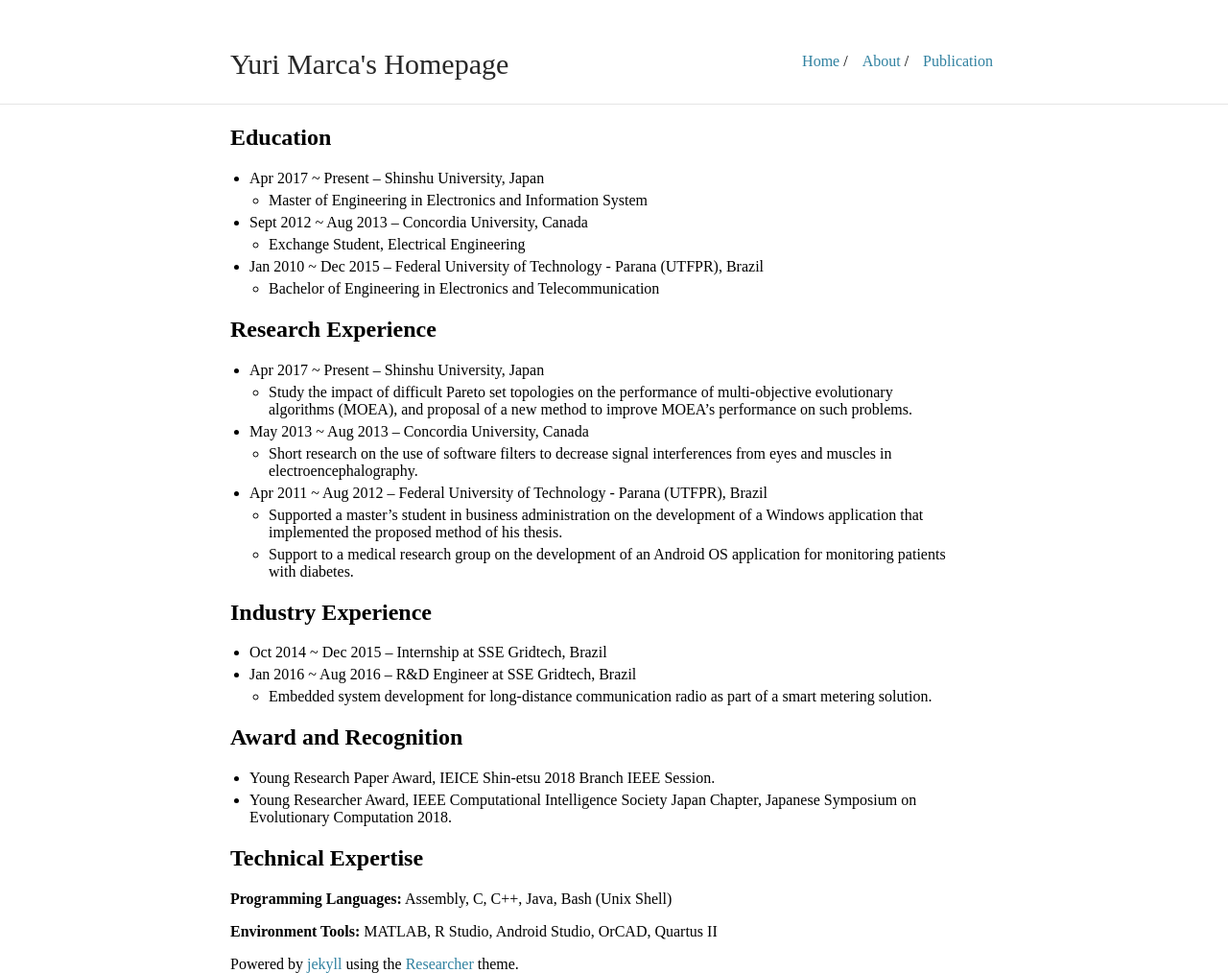
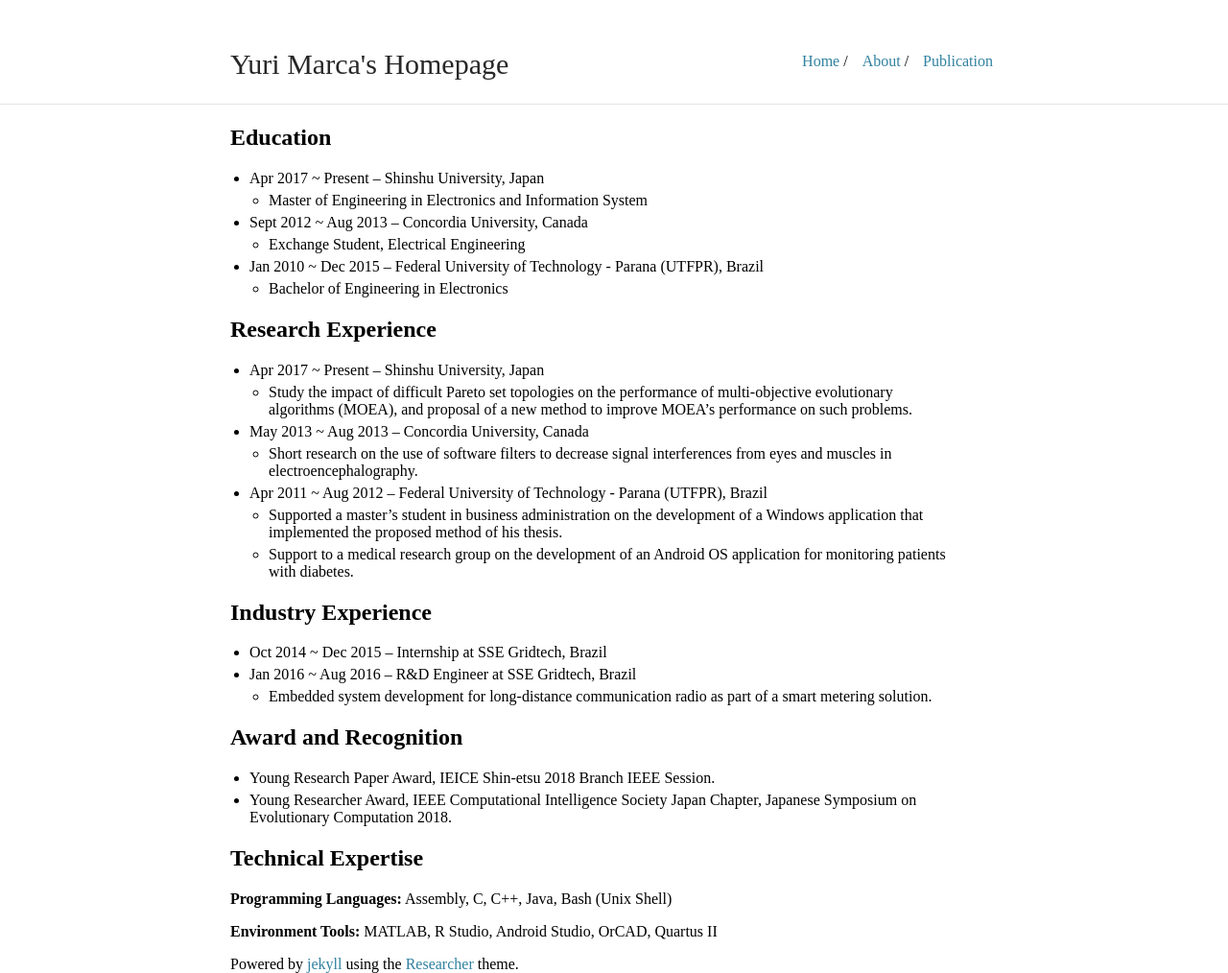
Before and after one commit to yurimarca/yurimarca.github.io, a Jekyll site: the page built from about.md, in a window 1280 px wide. Shown: the whole page at 96% size. Built offline with Jekyll 4.4.1, drawn with Linux system fonts in a browser that asks for light colours.

Commit message:
correct bachelor degree name according to degree certificate

```diff
--- a/about.md
+++ b/about.md
@@ -13,7 +13,7 @@ title: Yuri Marca's Homepage
   * Exchange Student, Electrical Engineering
 
 * Jan 2010 ~ Dec 2015 -- Federal University of Technology - Parana (UTFPR), Brazil
-  * Bachelor of Engineering in Electronics and Telecommunication
+  * Bachelor of Engineering in Electronics
 
 ## Research Experience
 
```
